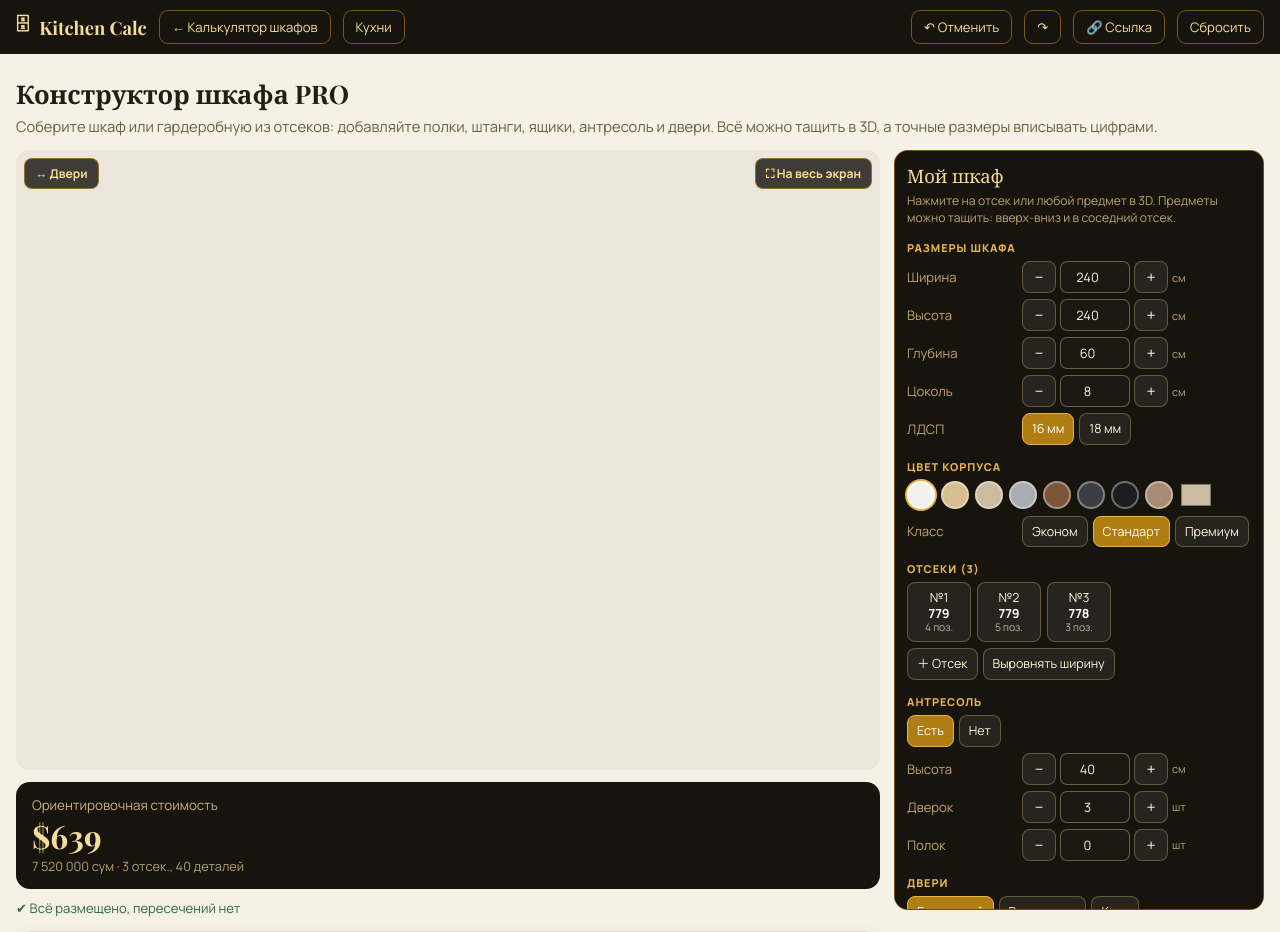
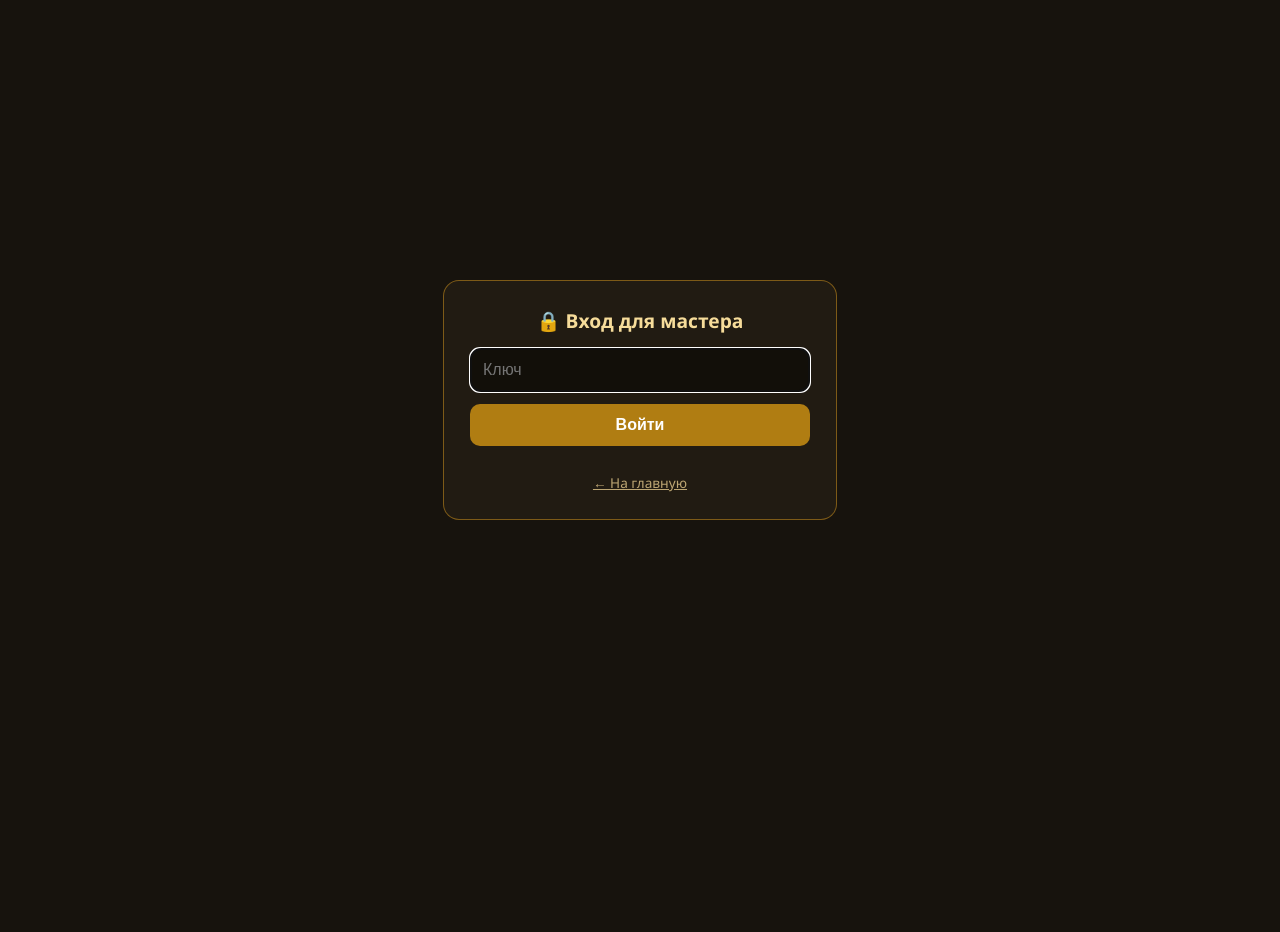
Before and after one commit to kitchen-calc/Kitchen-Calc, a FastAPI app: page /shkaf/pro in a window 1280 px wide. Shown: the top 932 px of the page. After the commit the page ends 520 px from the top, so only its background shows below. Run offline with FastAPI, Linux system fonts and the light colour scheme; data that the repository does not hold is empty.

Commit message:
Wardrobe PRO constructor is now master-only: /shkaf/pro asks for the master key (cookie), public link removed
Co-Authored-By: Claude Sonnet 5.5 <noreply@anthropic.com>

```diff
--- a/app.py
+++ b/app.py
@@ -31,7 +31,7 @@ async def redirect_old_host(request: Request, call_next):
 
 @app.get("/robots.txt", response_class=PlainTextResponse)
 async def robots():
-    return "User-agent: *\nDisallow: /raskroy\nDisallow: /view\nDisallow: /shkaf/view\nSitemap: " + SITE_URL + "/sitemap.xml\n"
+    return "User-agent: *\nDisallow: /raskroy\nDisallow: /view\nDisallow: /shkaf/view\nDisallow: /shkaf/pro\nSitemap: " + SITE_URL + "/sitemap.xml\n"
 
 
 @app.get("/sitemap.xml")
@@ -261,10 +261,61 @@ async def calculator(request: Request):
     return FileResponse(file_path)
 
 
-# Конструктор шкафа PRO (отсеки, полки, штанги, антресоль, двери) и ссылка для клиента «только просмотр»
+# Секретный режим мастера: ключ в переменной окружения OWNER_KEY на Render. После верного ключа ставится cookie —
+# по ней открываются секретные страницы (конструктор шкафа PRO).
+import hmac as _hmac
+import hashlib as _hashlib
+OWNER_KEY = os.environ.get("OWNER_KEY", "master-kitchen-2026")
+
+
+def _owner_token():
+    return _hmac.new(OWNER_KEY.encode("utf-8"), b"kc-owner-v1", _hashlib.sha256).hexdigest()
+
+
+def _is_owner(request: Request):
+    c = request.cookies.get("kc_owner", "")
+    return bool(c) and _hmac.compare_digest(c.encode("utf-8"), _owner_token().encode("utf-8"))
+
+
+LOCK_HTML = """<!DOCTYPE html><html lang="ru"><head><meta charset="utf-8"><meta name="viewport" content="width=device-width,initial-scale=1"><meta name="robots" content="noindex,nofollow"><title>Вход для мастера</title>
+<style>body{margin:0;min-height:100vh;display:flex;align-items:center;justify-content:center;background:#17130d;font-family:Segoe UI,Arial,sans-serif;color:#f6dc9a}
+.b{background:#211b12;border:1px solid rgba(217,154,28,.5);border-radius:16px;padding:26px;width:min(340px,92vw);text-align:center}h1{font-size:1.2rem;margin:0 0 14px}
+input{width:100%;box-sizing:border-box;padding:12px;border-radius:10px;border:1px solid #6b5520;background:#120f09;color:#fff;font-size:1rem}
+button{margin-top:12px;width:100%;padding:12px;border:0;border-radius:10px;background:#b07d12;color:#fff;font-weight:700;font-size:1rem;cursor:pointer}
+.e{color:#ff9a8a;min-height:1.2em;margin-top:8px;font-size:.9rem}a{color:#bda673;font-size:.85rem}</style></head><body><div class="b"><h1>🔒 Вход для мастера</h1>
+<input id="k" type="password" placeholder="Ключ" autofocus><button id="go">Войти</button><div class="e" id="e"></div><a href="/">← На главную</a></div>
+<script>async function go(){const r=await fetch('/api/owner',{method:'POST',headers:{'Content-Type':'application/json'},body:JSON.stringify({key:document.getElementById('k').value})});
+if(r.ok)location.reload();else document.getElementById('e').textContent='Неверный ключ';}
+document.getElementById('go').onclick=go;document.getElementById('k').onkeydown=e=>{if(e.key==='Enter')go();};</script></body></html>"""
+
+
+@app.post("/api/owner")
+async def owner_check(request: Request):
+    try:
+        data = await request.json()
+        key = str(data.get("key", ""))
+    except Exception:
+        key = ""
+    ok = bool(key) and _hmac.compare_digest(key.encode("utf-8"), OWNER_KEY.encode("utf-8"))
+    resp = JSONResponse({"ok": ok}, status_code=200 if ok else 403)
+    if ok:
+        resp.set_cookie("kc_owner", _owner_token(), max_age=60 * 60 * 24 * 60, httponly=True, samesite="lax", secure=request.url.scheme == "https")
+    return resp
+
+
+@app.post("/api/owner/logout")
+async def owner_logout():
+    resp = JSONResponse({"ok": True})
+    resp.delete_cookie("kc_owner")
+    return resp
+
+
+# Конструктор шкафа PRO — только для мастера (секретная страница); /shkaf/view — просмотр для клиента без редактирования
 @app.get("/shkaf/pro", response_class=HTMLResponse)
-async def shkaf_pro():
-    return FileResponse(os.path.join(os.path.dirname(__file__), "templates", "shkaf_pro.html"))
+async def shkaf_pro(request: Request):
+    if not _is_owner(request):
+        return HTMLResponse(LOCK_HTML, headers={"X-Robots-Tag": "noindex, nofollow", "Cache-Control": "no-store"})
+    return FileResponse(os.path.join(os.path.dirname(__file__), "templates", "shkaf_pro.html"), headers={"X-Robots-Tag": "noindex, nofollow", "Cache-Control": "no-store"})
 
 
 @app.get("/shkaf/view", response_class=HTMLResponse)
@@ -277,22 +328,6 @@ async def shkaf_view():
 async def calculator_view(request: Request):
     file_path = os.path.join(os.path.dirname(__file__), "templates", "index.html")
     return FileResponse(file_path, headers={"X-Robots-Tag": "noindex, nofollow"})
-
-
-# Секретный режим мастера (чертежи, покраска по деталям): ключ в переменной окружения OWNER_KEY на Render
-OWNER_KEY = os.environ.get("OWNER_KEY", "master-kitchen-2026")
-
-
-@app.post("/api/owner")
-async def owner_check(request: Request):
-    import hmac
-    try:
-        data = await request.json()
-        key = str(data.get("key", ""))
-    except Exception:
-        key = ""
-    ok = bool(key) and hmac.compare_digest(key.encode("utf-8"), OWNER_KEY.encode("utf-8"))
-    return JSONResponse({"ok": ok}, status_code=200 if ok else 403)
 
 
 HOME_DIR = os.path.join(os.path.dirname(os.path.abspath(__file__)), "static", "home")
--- a/static/js/shkaf-pro.js
+++ b/static/js/shkaf-pro.js
@@ -213,11 +213,11 @@ async function sendLead() {
 async function ownerVerify(key) { try { const r = await fetch('/api/owner', { method: 'POST', headers: { 'Content-Type': 'application/json' }, body: JSON.stringify({ key }) }); return r.ok; } catch (e) { return false; } }
 async function ownerUnlock() {
   if (VIEW) return;
-  if (OWNER) { if (confirm('Выйти из режима мастера?')) { try { localStorage.removeItem('kc_owner'); } catch (e) {} ownerApply(false); } return; }
+  if (OWNER) { if (confirm('Выйти из режима мастера?')) { fetch('/api/owner/logout', { method: 'POST' }).finally(() => { location.href = '/shkaf'; }); } return; }
   const key = prompt('Ключ мастера'); if (!key) return;
   if (await ownerVerify(key)) { try { localStorage.setItem('kc_owner', key); } catch (e) {} ownerApply(true); toast('Режим мастера включён'); } else toast('Неверный ключ');
 }
-async function ownerBoot() { if (VIEW) return; let k = null; try { k = localStorage.getItem('kc_owner'); } catch (e) {} if (k && await ownerVerify(k)) ownerApply(true); }
+async function ownerBoot() { if (VIEW) return; ownerApply(true); }   // страница открывается только мастеру (cookie), поэтому режим включён сразу
 function ownerApply(on) { OWNER = !!on && !VIEW; const b = $('ownerBox'); if (b) b.style.display = OWNER ? '' : 'none'; const cl = $('clientBtn'); if (cl) cl.style.display = OWNER ? '' : 'none'; if (OWNER) renderOwner(); }
 let drawMod = null, lastSheets = [];
 async function renderOwner() {
--- a/templates/wardrobe.html
+++ b/templates/wardrobe.html
@@ -174,7 +174,7 @@
 <body>
 <div class="top"><div class="in">
   <a class="brand" id="brand" title="Kitchen Calc"><img src="/static/home/kc-mark.png?v=2" alt="" width="48" height="40">Kitchen Calc</a>
-  <div class="links"><a class="lk" href="/shkaf/pro">🧩 Конструктор PRO</a><a class="lk" href="/">← Главная</a><button type="button" class="lk" id="catBtn" style="cursor:pointer">🎨 Каталог цветов</button><a class="lk" href="/calc">Калькулятор кухни</a><!--LANGLINK--><a class="lk gold" href="tel:+998920934510">+998 92 093-45-10</a></div>
+  <div class="links"><a class="lk" href="/">← Главная</a><button type="button" class="lk" id="catBtn" style="cursor:pointer">🎨 Каталог цветов</button><a class="lk" href="/calc">Калькулятор кухни</a><!--LANGLINK--><a class="lk gold" href="tel:+998920934510">+998 92 093-45-10</a></div>
 </div></div>
 
 <main class="wrap">
```
